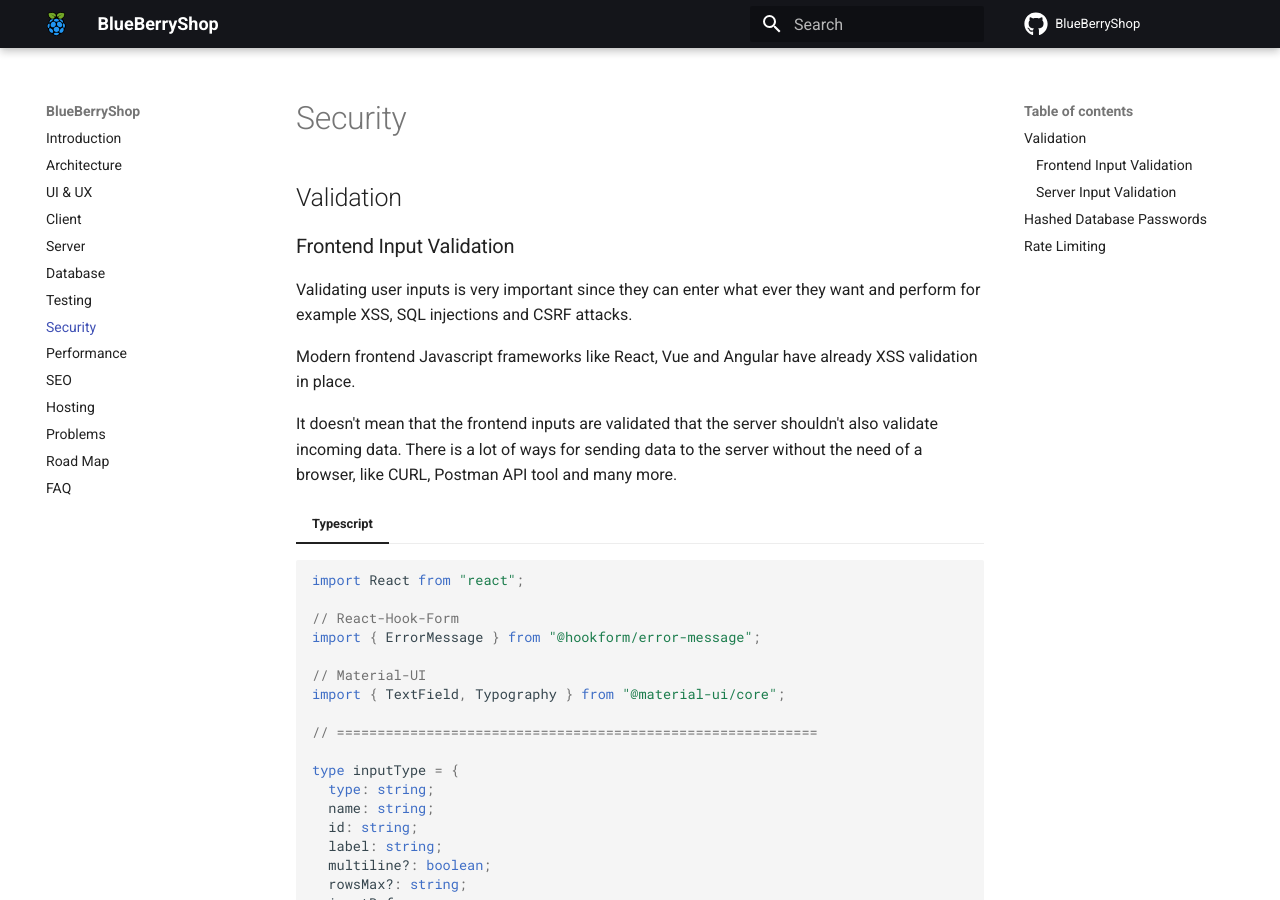
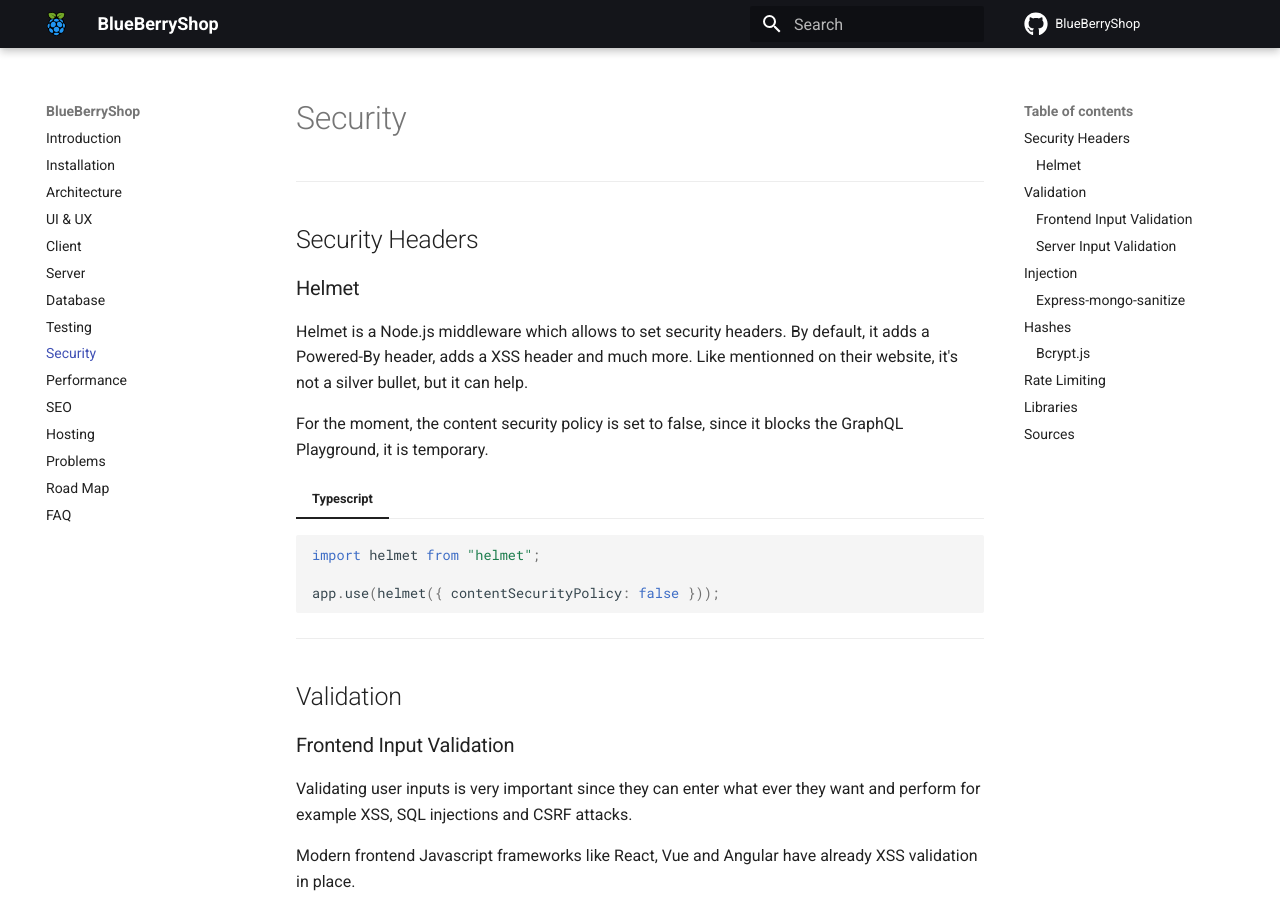
Before and after one commit to besSejrani/TechStore, an MkDocs documentation site: the page built from Documentation/docs/7.security.md, in a window 1280 px wide and 900 px high. Built offline with MkDocs 1.6.1 and Material for MkDocs 9.7.7, drawn with Linux system fonts in a browser that asks for light colours; comment, search, counter and statistics services are not loaded; some of the changed text lies outside the part shown.

Commit message:
modified security section in documentation

````diff
--- a/Documentation/docs/7.security.md
+++ b/Documentation/docs/7.security.md
@@ -1,4 +1,24 @@
 # Security
+
+<hr/>
+
+## Security Headers
+
+### Helmet
+
+Helmet is a Node.js middleware which allows to set security headers. By default, it adds a Powered-By header, adds a XSS header and much more. Like mentionned on their website, it's not a silver bullet, but it can help.
+
+For the moment, the content security policy is set to false, since it blocks the GraphQL Playground, it is temporary.
+
+=== "Typescript"
+
+```typescript
+import helmet from "helmet";
+
+app.use(helmet({ contentSecurityPolicy: false }));
+```
+
+<hr/>
 
 ## Validation
 
@@ -87,7 +107,27 @@
 
 <hr/>
 
-## Hashed Database Passwords
+## Injection
+
+### Express-mongo-sanitize
+
+Like SQL databases, injections can be performed by malicious users against a NoSQL database.
+
+Express-mongo-sanitize is a middleware, it will sanitize the incoming requests and replace the injections with ASCII characters.
+
+=== "Typescript"
+
+```typescript
+import mongoSanitize from "express-mongo-sanitize";
+
+app.use(mongoSanitize());
+```
+
+<hr/>
+
+## Hashes
+
+### Bcrypt.js
 
 <hr/>
 
@@ -136,3 +174,23 @@
 ```
 
 <hr/>
+
+## Libraries
+
+| Library                |                                   URI                                   | Description |
+| :--------------------- | :---------------------------------------------------------------------: | :---------- |
+| helmet                 |                   [Link](https://helmetjs.github.io/)                   |             |
+| class-validator        |       [Link](https://github.com/typestack/class-validator#readme)       |             |
+| mongoose               | [Link](https://mongoosejs.com/docs/validation.html#built-in-validators) |             |
+| express-mongo-sanitize |    [Link](https://github.com/fiznool/express-mongo-sanitize#readme)     |             |
+| bcryptjs               |           [Link](https://github.com/dcodeIO/bcrypt.js#readme)           |             |
+
+<hr/>
+
+## Sources
+
+| Source        |   Kind   |                                                                      URI |
+| :------------ | :------: | -----------------------------------------------------------------------: |
+| Rate Limiting | Ben Awad | [Link](https://gist.github.com/benawad/8d46151866ee8e1706982ad9686ddb63) |
+
+<hr/>
````
Also changed, not shown: other parts of Documentation/docs/7.security.md (+1 -3 lines), Documentation/docs/0.installation.md (added, +66 -0 lines), Documentation/docs/3.client.md (+33 -13 lines), Documentation/docs/4.server.md (+4 -2 lines), Documentation/docs/8.performance.md (+1 -1 lines), Documentation/docs/a.hosting.md (+1 -3 lines), 3 other files.
